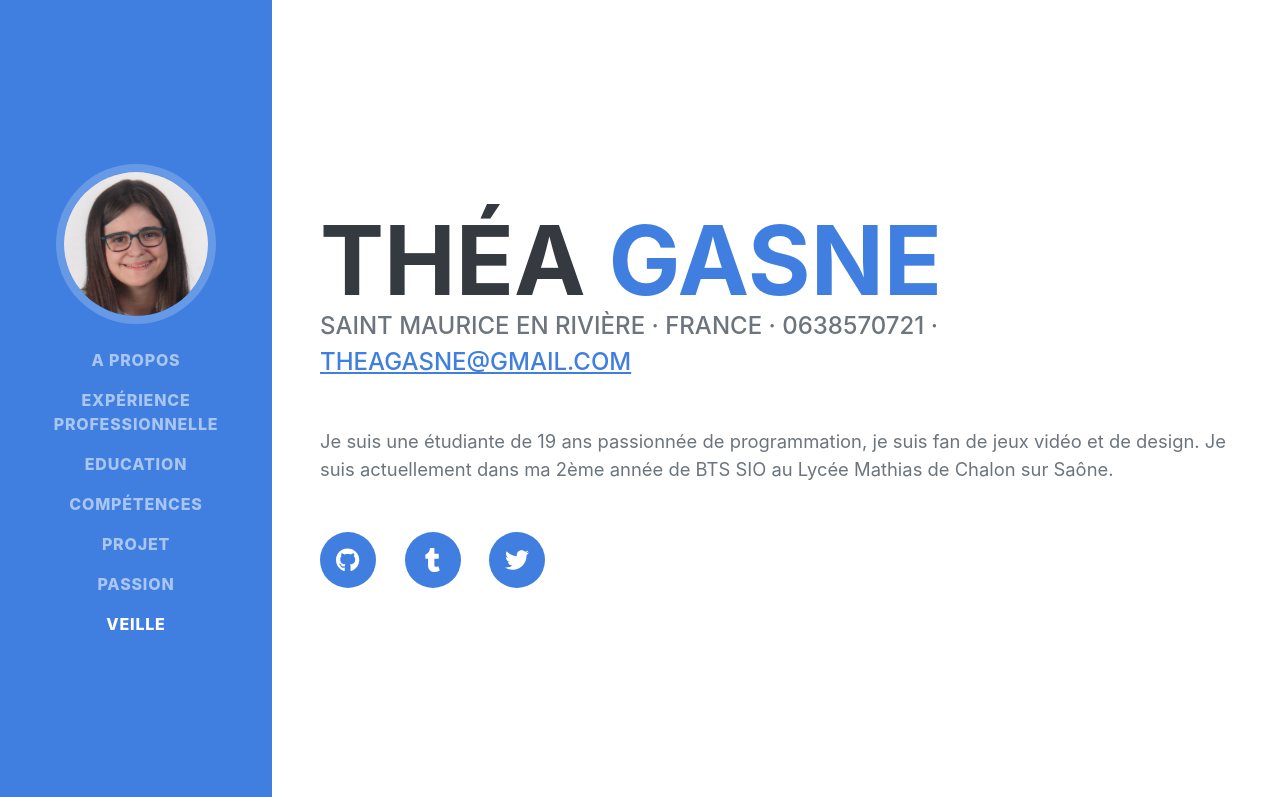
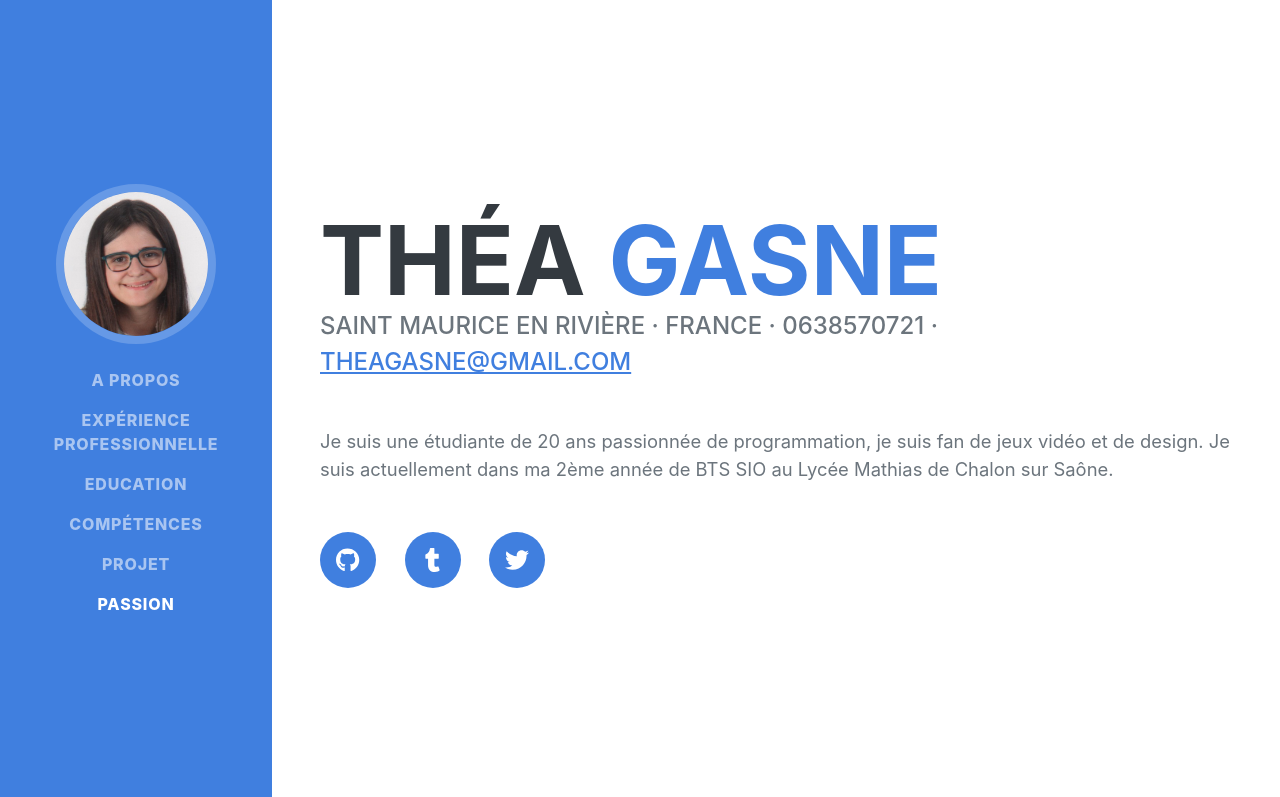
Before and after one commit to Hiimera/portfolio, a plain HTML site: page index.html in a window 1280 px wide. Shown: the top 797 px of the page. Drawn offline with nearby package versions, Linux system fonts and the light colour scheme; files whose address does not match are found by name; a web font is replaced by a local one.

Commit message:
Update index.html

```diff
--- a/index.html
+++ b/index.html
@@ -31,7 +31,7 @@
                     <li class="nav-item"><a class="nav-link js-scroll-trigger" href="#skills">Compétences</a></li>
                     <li class="nav-item"><a class="nav-link js-scroll-trigger" href="#projet">Projet</a></li>
                     <li class="nav-item"><a class="nav-link js-scroll-trigger" href="#interests">Passion</a></li>
-                    <li class="nav-item"><a class="nav-link js-scroll-trigger" href="#awards">Veille</a></li>
+                    <!--<li class="nav-item"><a class="nav-link js-scroll-trigger" href="#awards">Veille</a></li>-->
                 </ul>
             </div>
         </nav>
@@ -49,7 +49,7 @@
                         Saint Maurice en Rivière · France · 0638570721 ·
                         <a href="mailto:theagasne@gmail.com">theagasne@gmail.com</a>
                     </div>
-                    <p class="lead mb-5">Je suis une étudiante de 19 ans passionnée de programmation, je suis fan de jeux vidéo et de design. Je suis actuellement dans ma 2ème année de BTS SIO au Lycée Mathias de Chalon sur Saône.</p>
+                    <p class="lead mb-5">Je suis une étudiante de 20 ans passionnée de programmation, je suis fan de jeux vidéo et de design. Je suis actuellement dans ma 2ème année de BTS SIO au Lycée Mathias de Chalon sur Saône.</p>
                     <div class="social-icons">
                     	<a class="social-icon" href="https://github.com/Hiimera"><i class="fab fa-github"></i></a>
                         <a class="social-icon" href="https://hiimera.tumblr.com/tagged/era%27s%20art"><i class="fab fa-tumblr"></i></a>
@@ -182,7 +182,7 @@
             </section>
             <hr class="m-0" />
 
-            <!-- veille-->
+            <!-- veille
             <section class="resume-section" id="awards">
                 <div class="resume-section-content">
                     <h2 class="mb-5">Veille technologique</h2>
@@ -190,7 +190,7 @@
                     <iframe src="rss/securite.html" comp-type="feed" width="100%" height="400"></iframe>
                     <iframe src="rss/logiciel.html" comp-type="feed" width="100%" height="400"></iframe>
                 </div>
-            </section>
+            </section>-->
         </div>
 
         <!-- Bootstrap core JS-->
```
